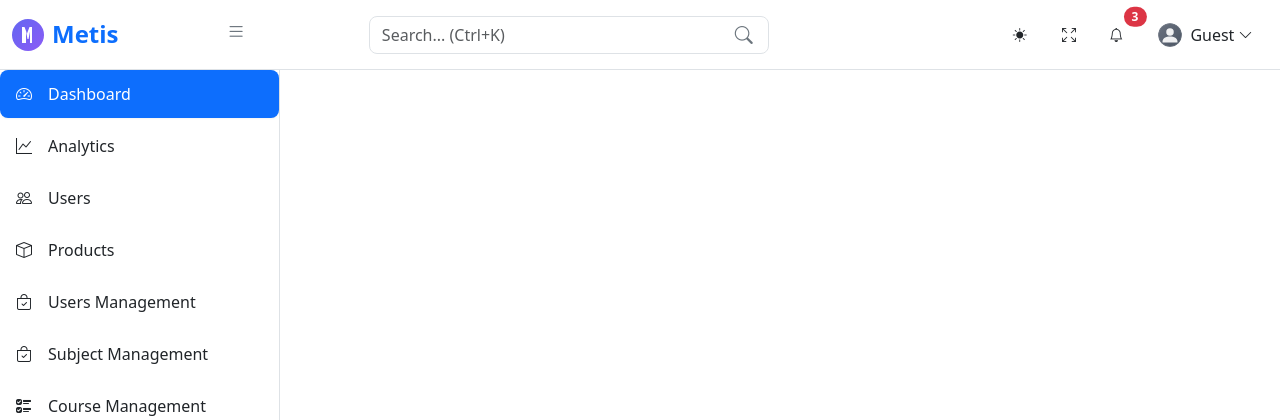
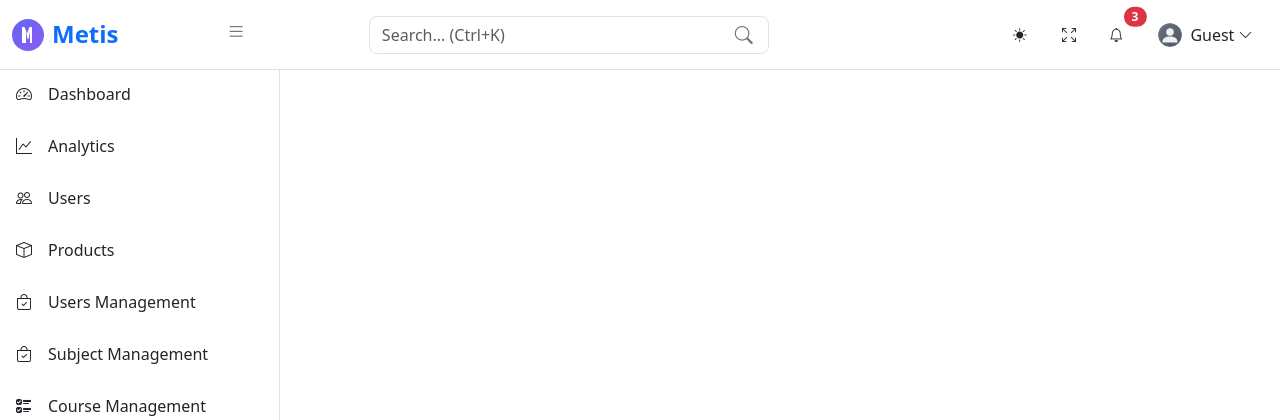
Before and after one commit to Shin-zuo/Asly-LMS, a PHP site: page /admin/Bootstrap-Admin-Template/dist-modern/topAndSideBar.php in a window 1280 px wide. Shown: the top 420 px of the page. Run offline with PHP 8.4, Linux system fonts and the light colour scheme.

Commit message:
side and top bar OK

```diff
--- a/admin/Bootstrap-Admin-Template/dist-modern/topAndSideBar.php
+++ b/admin/Bootstrap-Admin-Template/dist-modern/topAndSideBar.php
@@ -181,47 +181,53 @@
             <div class="sidebar-content">
                 <nav class="sidebar-nav">
                     <ul class="nav flex-column">
+                        <?php
+                        $currentPage = basename($_SERVER['PHP_SELF']);
+                        function isActive($file) {
+                            global $currentPage;
+                            return $currentPage === $file ? 'active' : '';
+                        }
+                        ?>
                         <li class="nav-item">
-                            <a class="nav-link active" href="./index.php">
+                            <a class="nav-link <?= isActive('index.php') ?>" href="./index.php">
                                 <i class="bi bi-speedometer2"></i>
                                 <span>Dashboard</span>
                             </a>
                         </li>
                         <li class="nav-item">
-                            <a class="nav-link" href="./analytics.php">
+                            <a class="nav-link <?= isActive('analytics.php') ?>" href="./analytics.php">
                                 <i class="bi bi-graph-up"></i>
                                 <span>Analytics</span>
                             </a>
                         </li>
                         <li class="nav-item">
-                            <a class="nav-link" href="./users.php">
+                            <a class="nav-link <?= isActive('users.php') ?>" href="./users.php">
                                 <i class="bi bi-people"></i>
                                 <span>Users</span>
                             </a>
                         </li>
                         <li class="nav-item">
-                            <a class="nav-link" href="./products.php">
+                            <a class="nav-link <?= isActive('products.php') ?>" href="./products.php">
                                 <i class="bi bi-box"></i>
                                 <span>Products</span>
                             </a>
                         </li>
                         <li class="nav-item">
-                            <a class="nav-link" href="./userManagement.php">
+                            <a class="nav-link <?= isActive('userManagement.php') ?>" href="./userManagement.php">
                                 <i class="bi bi-bag-check"></i>
                                 <span>Users Management</span>
                             </a>
                         </li>
-                         <li class="nav-item">
-                            <a class="nav-link" href="./subjectManagement.php">
+                        <li class="nav-item">
+                            <a class="nav-link <?= isActive('subjectManagement.php') ?>" href="./subjectManagement.php">
                                 <i class="bi bi-bag-check"></i>
                                 <span>Subject Management</span>
                             </a>
                         </li>
                         <li class="nav-item">
-                            <a class="nav-link" href="./courseManagement.php">
+                            <a class="nav-link <?= isActive('courseManagement.php') ?>" href="./courseManagement.php">
                                 <i class="bi bi-ui-checks"></i>
                                 <span>Course Management</span>
-
                             </a>
                         </li>
                         <li class="nav-item">
```
